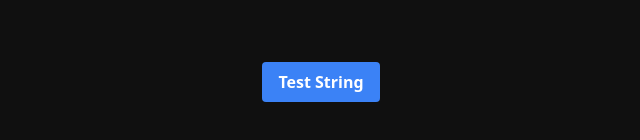
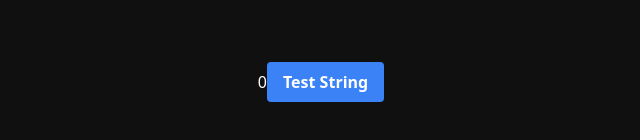
Before and after one commit to Miguel-T24/typescript-react-basics, a Next.js app: page / in a window 1280 px wide. Shown: the part 318-458 px from the top of the page, without its empty margins (319-959 px from the left). Built offline with nearby package versions, Linux system fonts and the light colour scheme.

Commit message:
Tipar Hooks

```diff
--- a/src/app/page.tsx
+++ b/src/app/page.tsx
@@ -1,18 +1,16 @@
 'use client'
 
-import {JSX} from "react";
+import { Dispatch, SetStateAction, useState } from "react";
 
 //  puedo definir un tipo de dato
  type ButtonProps = {
-  // Puedo decir que los children de este boton son de un tipo especifico o de diferentes tipos
-  // Children:  React.ReactNode;
-  children : JSX.Element | JSX.Element[] | string,
+  setCount: Dispatch<SetStateAction<number>>;
  };
 
-function Button({} : ButtonProps){
+function Button({setCount} : ButtonProps){
   return(
     <>
-      <button>
+      <button onClick={() => setCount(10)}>
         Test String
       </button>
     </>
@@ -20,11 +18,11 @@ function Button({} : ButtonProps){
 }
 
 function Page(){
+  const[count, setCount] = useState<number>(0);
   return(
     <>
-      <Button>
-        Probando un children con tipo de dato string
-      </Button>
+      <h1>{count}</h1>
+      <Button setCount={setCount}/>
     </>
   )
 }
```
